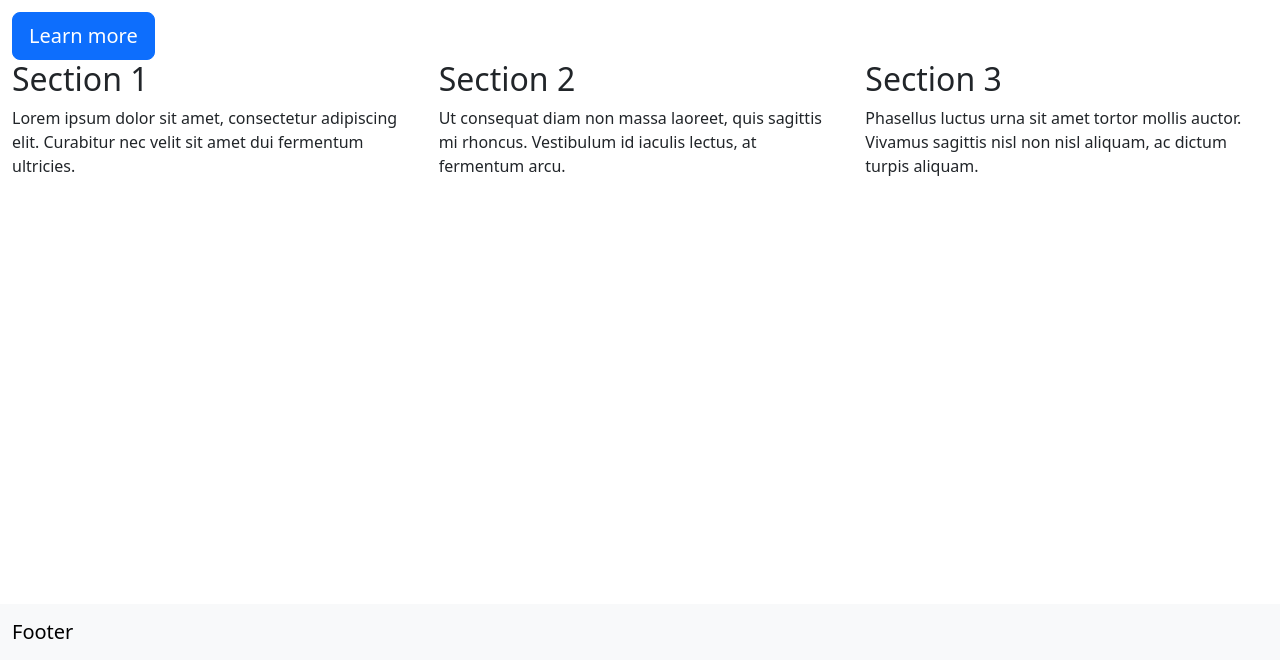
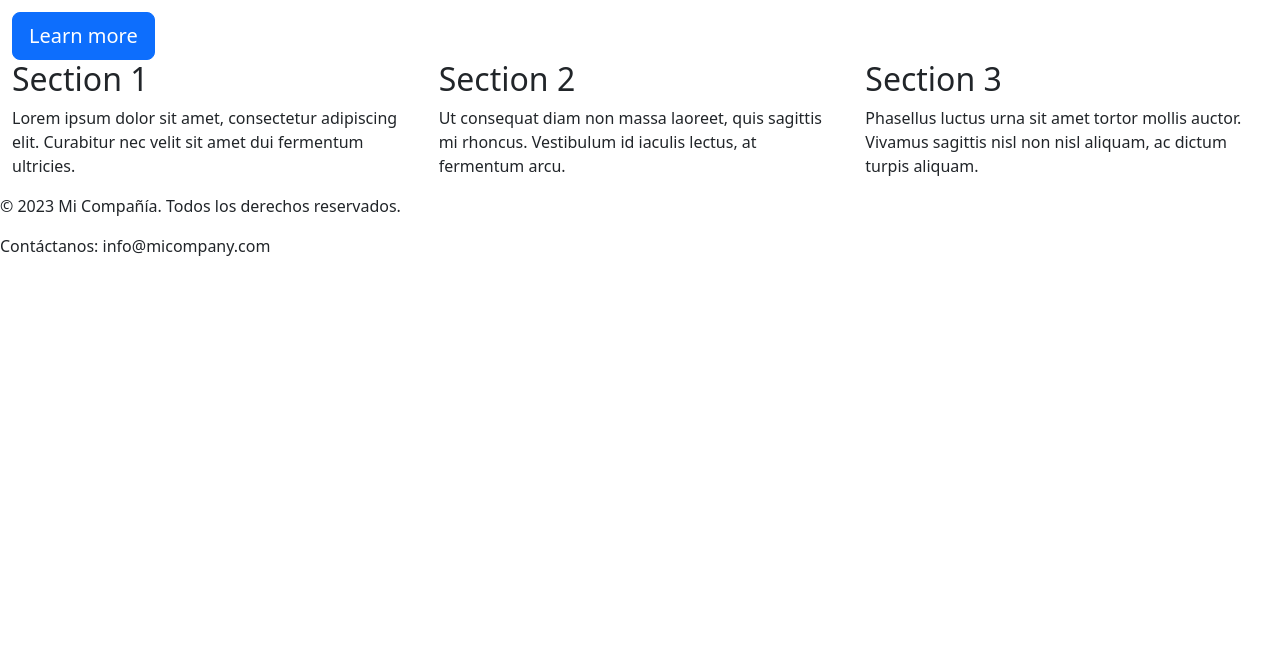
Before and after one commit to avdata99/clasdrom, a Django app: page / in a window 1280 px wide. Shown: the part 140-800 px from the top of the page. Run offline with Django 4.2, Linux system fonts and the light colour scheme.

Commit message:
se agrego el foter al base.html

```diff
--- a/cdrom/core/templates/footer.html
+++ b/cdrom/core/templates/footer.html
@@ -1,5 +1,7 @@
-<nav class="navbar fixed-bottom bg-body-tertiary">
-  <div class="container-fluid">
-    <a class="navbar-brand" href="#">Footer</a>
-  </div>
-</nav>
+{% load static %}
+
+<footer class="footer">
+  <!-- Contenido del footer -->
+  <p>© 2023 Mi Compañía. Todos los derechos reservados.</p>
+  <p>Contáctanos: info@micompany.com</p>
+</footer>
```
